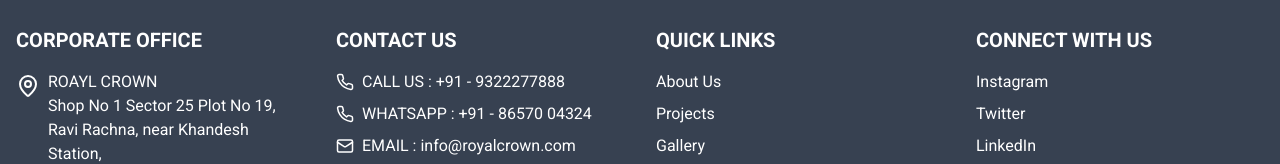
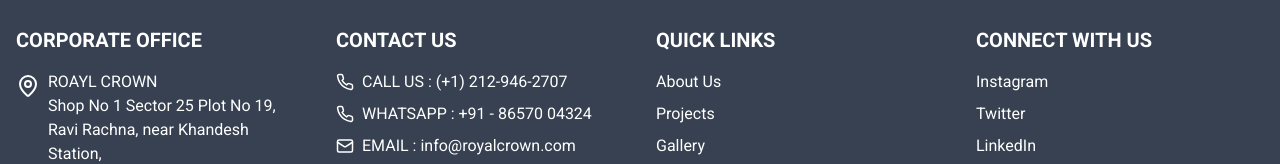
Before and after one commit to royalcrowninfra/royal, a Next.js app: page / in a window 1280 px wide. Shown: the part 3344-3508 px from the top of the page. Built offline with nearby package versions, Linux system fonts and the light colour scheme.

Commit message:
footer call number

```diff
--- a/components/Footer.jsx
+++ b/components/Footer.jsx
@@ -36,7 +36,7 @@ export default function Footer() {
             <div className="space-y-2">
               <div className="flex items-center space-x-2">
                 <Phone size={18} />
-                <p>CALL US : +91 - 9322277888</p>
+                <p>CALL US : (+1) 212-946-2707</p>
               </div>
               <div className="flex items-center space-x-2">
                 <Phone size={18} />
```
